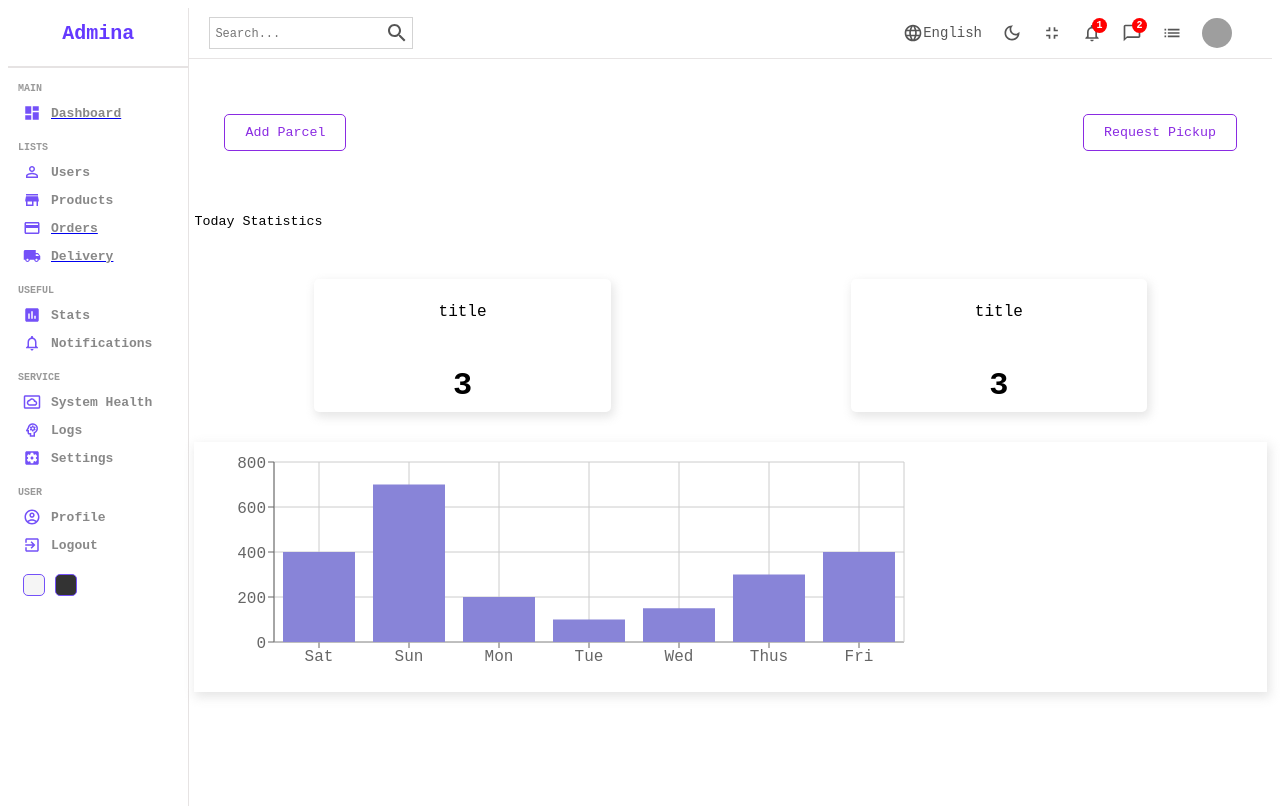
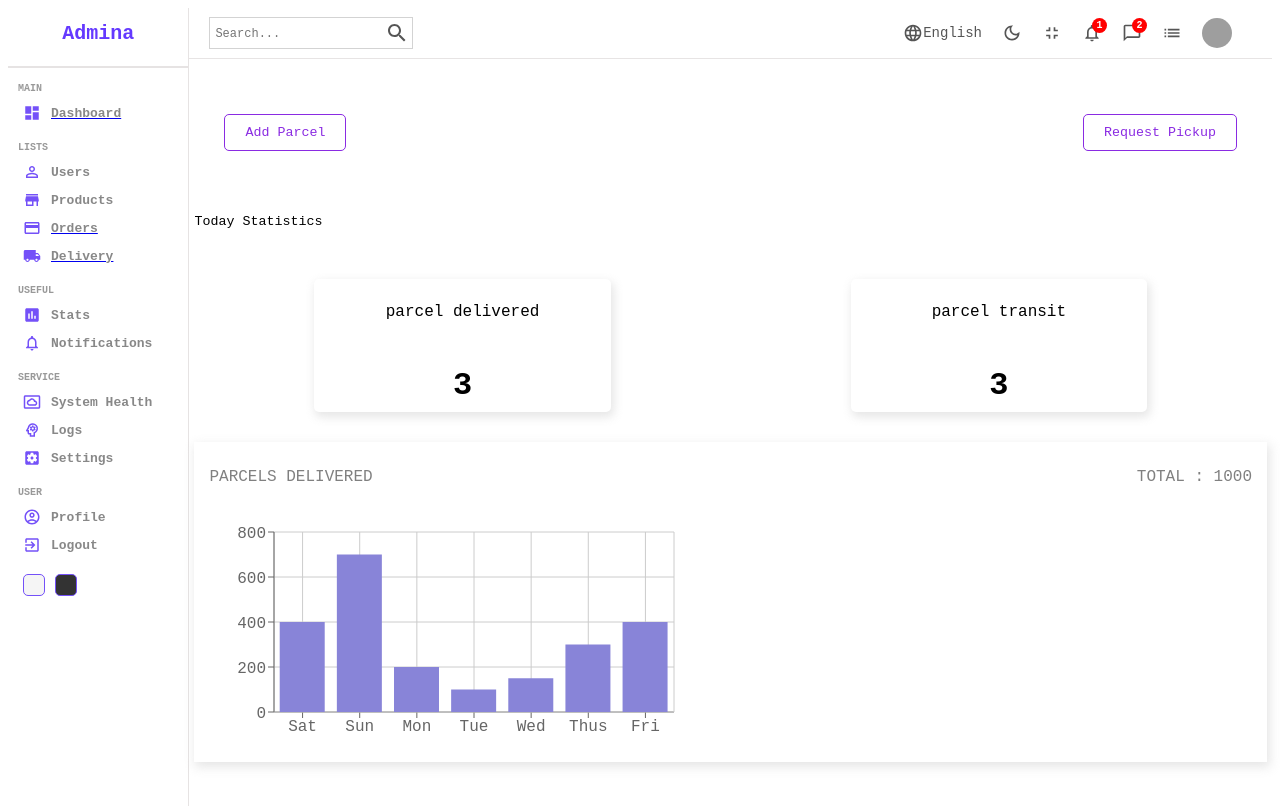
Before and after one commit to nishat-md-r-rafi/admin-dashboard, a React (Create React App) app: page /delivery in a window 1280 px wide. Shown: the top 806 px of the page. Built offline with nearby package versions, Linux system fonts and the light colour scheme; grey boxes are pictures that could not be loaded; a web font is replaced by a local one.

Commit message:
route-added

```diff
--- a/src/pages/sells/Sells.jsx
+++ b/src/pages/sells/Sells.jsx
@@ -23,14 +23,14 @@ export const Sells = () => {
       <div className='cardContainer'>
         <div className='infoContainer'>
           <div>
-            <p>title</p>
+            <p>parcel delivered</p>
 
           </div>
           <h1>3</h1>
         </div>
         <div className='infoContainer'>
           <div>
-            <p>title</p>
+            <p>parcel transit</p>
 
           </div>
           <h1>3</h1>
@@ -38,8 +38,13 @@ export const Sells = () => {
       </div>
 
       <div className='chartContainer'>
+        {/* bar chart  */}
         <div className='barChart'>
-        <BarChart width={730} height={250} data={data} margin={{top: 20, right: 20, bottom: 20, left: 20}} >
+          <div className='chartTitle'>
+            <p>parcels delivered</p>
+            <p>total : 1000</p>
+          </div>
+          <BarChart width={500} height={250} data={data} margin={{top: 20, right: 20, bottom: 20, left: 20}} >
             <XAxis dataKey="name" />
             <CartesianGrid stroke="#ccc" />
             <YAxis />
@@ -47,7 +52,6 @@ export const Sells = () => {
             <Bar dataKey="sell" fill="#8884d8" />
           </BarChart>
         </div>
-
         <div></div>
       </div>
 
--- a/src/pages/sells/sells.scss
+++ b/src/pages/sells/sells.scss
@@ -56,6 +56,18 @@
     display: flex;
     margin-top: 30px;
 
+    .chartTitle{
+        display: flex;
+        align-items: center;
+        justify-content: space-between;
+        margin: 10px 15px;
+
+        p{
+            text-transform: uppercase;
+            color: gray;
+        }
+    }
+
     .barChart{
         -webkit-box-shadow: 2px 4px 10px 1px rgba(0, 0, 0, 0.47);
         box-shadow: 2px 4px 10px 1px rgba(201, 201, 201, 0.47);
```
Also changed, not shown: src/components/route/AdminRoute.js (added, +8 -0 lines), src/components/route/PrivateRoute.js (added, +10 -0 lines), src/components/route/PublicRoute.js (added, +9 -0 lines), 1 other file (tests, documents, lock files or other folders). Lines whose indentation alone changed are shown as unchanged.
